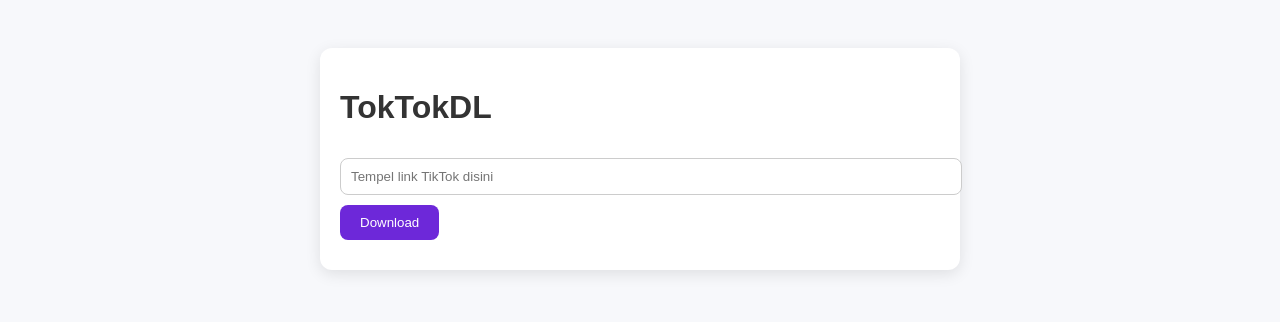
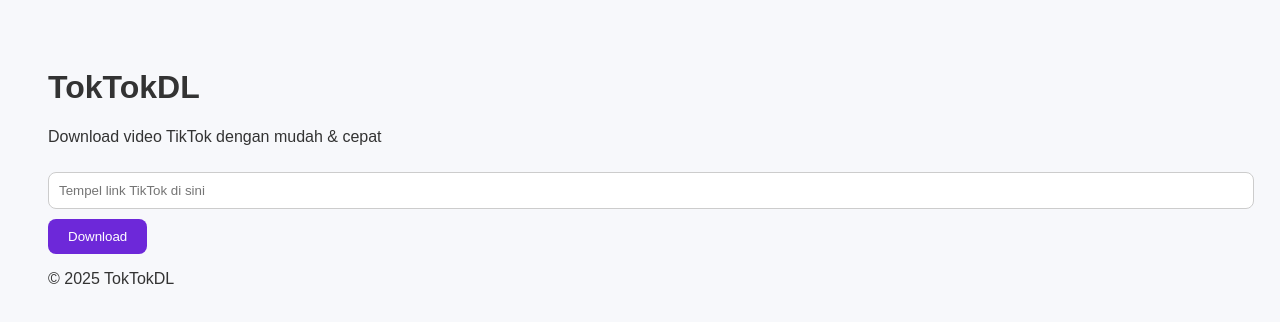
Before and after one commit to bayusantokuk/toktokdl, a plain HTML site: page public/index.html in a window 1280 px wide. Drawn offline with Linux system fonts and the light colour scheme.

Commit message:
Update index.html

```diff
--- a/public/index.html
+++ b/public/index.html
@@ -7,21 +7,34 @@
 <link rel="stylesheet" href="style.css">
 </head>
 <body>
-<div class="wrap">
+<div class="container">
+  <header>
     <h1>TokTokDL</h1>
+    <p>Download video TikTok dengan mudah & cepat</p>
+  </header>
+
+  <main>
     <form id="tiktok-form">
-  <input id="tiktok-url" placeholder="Tempel link TikTok disini">
+      <input id="tiktok-url" type="url" placeholder="Tempel link TikTok di sini" required>
       <button id="tiktok-btn">Download</button>
     </form>
-<div id="tiktok-status"></div>
+
+    <div id="tiktok-status" class="status"></div>
     <div id="tiktok-error" class="error"></div>
 
     <div id="tiktok-result">
-  <video id="tiktok-preview" controls width="100%"></video>
+      <video id="tiktok-preview" controls></video>
+      <div class="video-info">
         <h3 id="tiktok-title"></h3>
         <p id="tiktok-author"></p>
+      </div>
       <a id="tiktok-download" href="#" download>Download Video</a>
     </div>
+  </main>
+
+  <footer>
+    <p>&copy; 2025 TokTokDL</p>
+  </footer>
 </div>
 
 <script src="script.js"></script>
```
Lines whose indentation alone changed are shown as unchanged.
